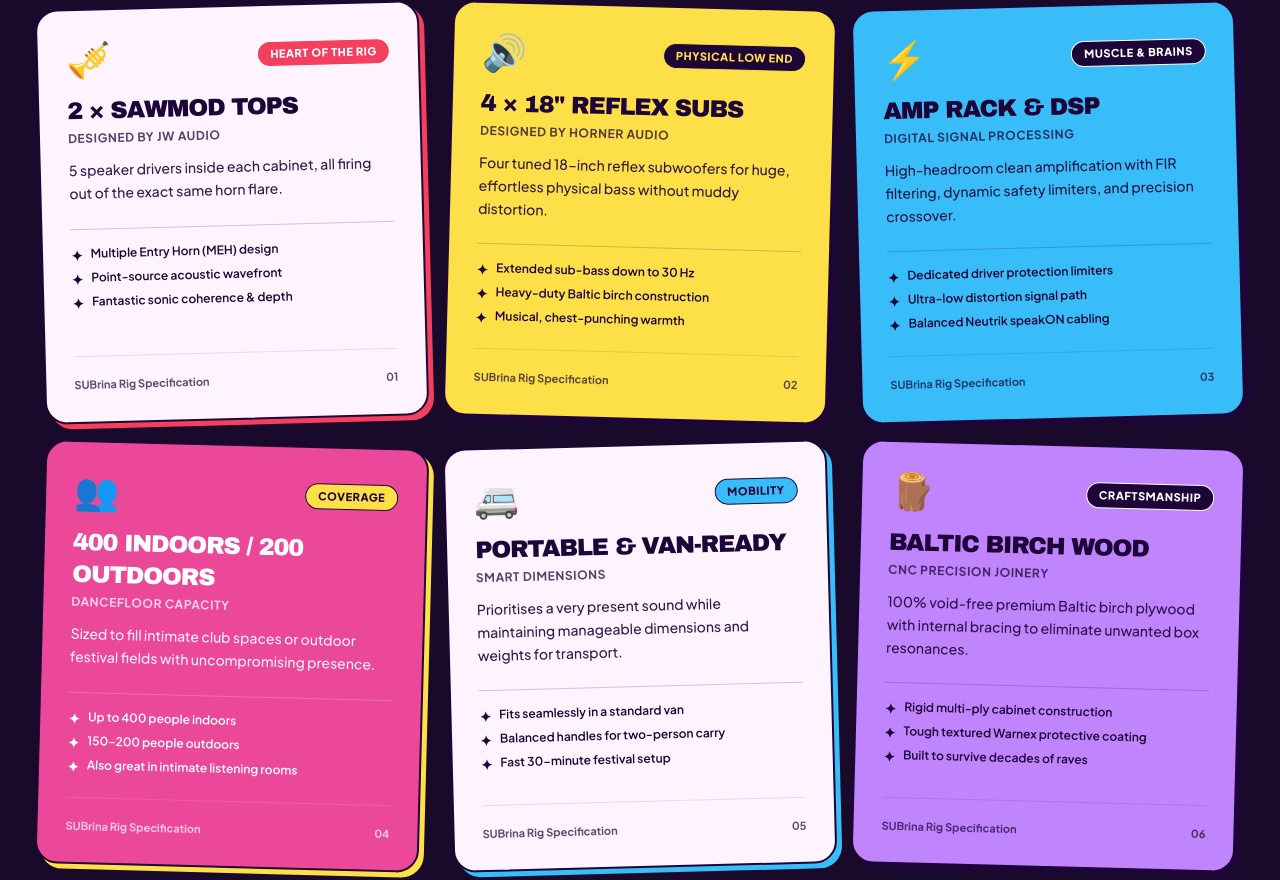
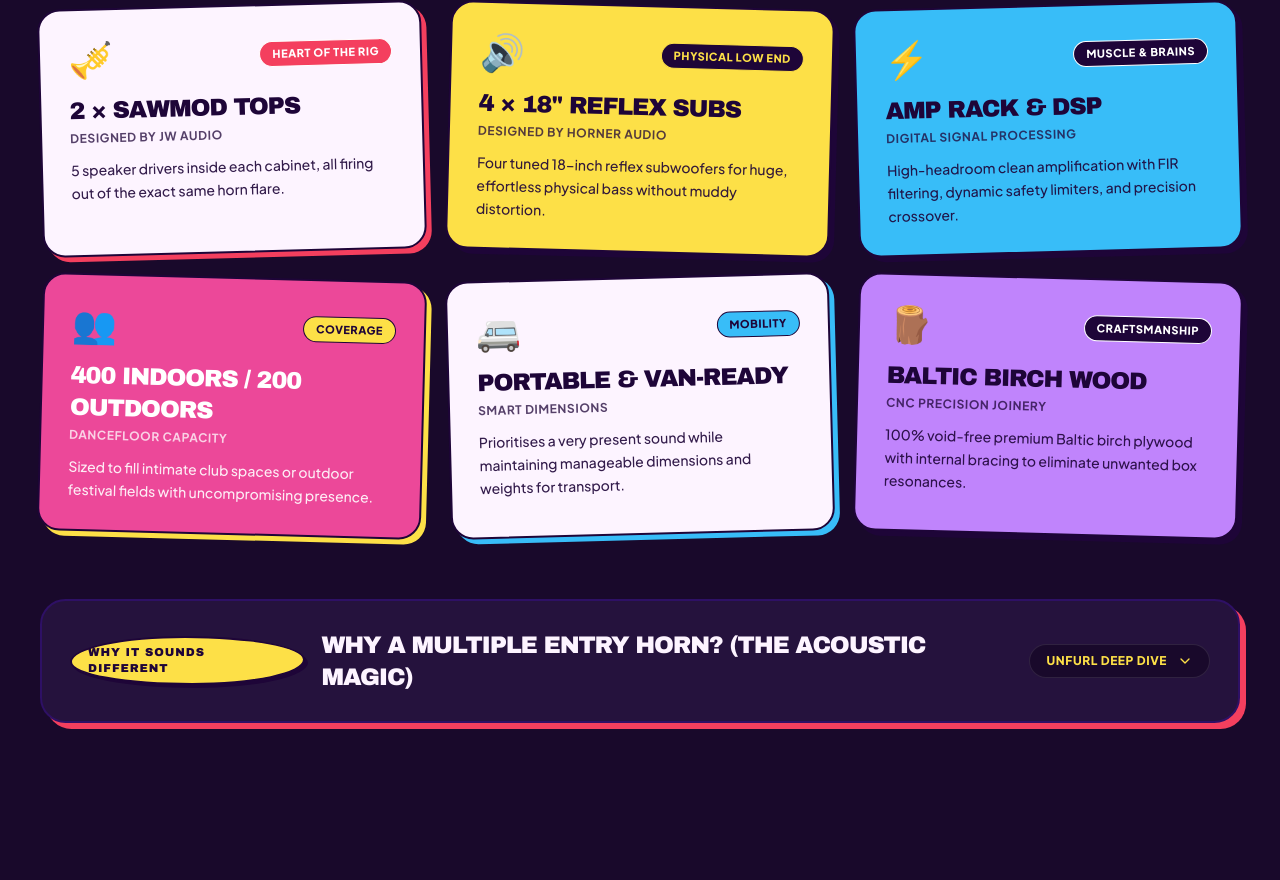
Before and after one commit to ayodrab/SUBrina, a React (Vite) app: page / in a window 1280 px wide. Shown: the part 2357-3237 px from the top of the page. Built offline with nearby package versions, Linux system fonts and the light colour scheme.

Commit message:
refactor: simplify soundsystem components and set base path
Remove redundant detail points from sound system configuration and update Vite base path to ensure correct asset loading.

```diff
--- a/src/components/TheSoundSystem.tsx
+++ b/src/components/TheSoundSystem.tsx
@@ -11,11 +11,6 @@
       title: '2 × SAWMOD Tops',
       designer: 'Designed by JW Audio',
       summary: '5 speaker drivers inside each cabinet, all firing out of the exact same horn flare.',
-      points: [
-        'Multiple Entry Horn (MEH) design',
-        'Point-source acoustic wavefront',
-        'Fantastic sonic coherence & depth',
-      ],
       bg: 'bg-[#fdf4ff] text-[#1e0538]',
       tilt: 'tilt-left',
       accentColor: 'border-[#1e0538] shadow-[5px_5px_0_#f43f5e]',
@@ -27,11 +22,6 @@
       title: '4 × 18" Reflex Subs',
       designer: 'Designed by Horner Audio',
       summary: 'Four tuned 18-inch reflex subwoofers for huge, effortless physical bass without muddy distortion.',
-      points: [
-        'Extended sub-bass down to 30 Hz',
-        'Heavy-duty Baltic birch construction',
-        'Musical, chest-punching warmth',
-      ],
       bg: 'bg-[#fde047] text-[#1e0538]',
       tilt: 'tilt-right',
       accentColor: 'border-[#1e0538] shadow-[5px_5px_0_#1e0538]',
@@ -43,11 +33,6 @@
       title: 'Amp Rack & DSP',
       designer: 'Digital Signal Processing',
       summary: 'High-headroom clean amplification with FIR filtering, dynamic safety limiters, and precision crossover.',
-      points: [
-        'Dedicated driver protection limiters',
-        'Ultra-low distortion signal path',
-        'Balanced Neutrik speakON cabling',
-      ],
       bg: 'bg-[#38bdf8] text-[#1e0538]',
       tilt: 'tilt-left',
       accentColor: 'border-[#1e0538] shadow-[5px_5px_0_#1e0538]',
@@ -59,11 +44,6 @@
       title: '400 Indoors / 200 Outdoors',
       designer: 'Dancefloor Capacity',
       summary: 'Sized to fill intimate club spaces or outdoor festival fields with uncompromising presence.',
-      points: [
-        'Up to 400 people indoors',
-        '150–200 people outdoors',
-        'Also great in intimate listening rooms',
-      ],
       bg: 'bg-[#ec4899] text-white',
       tilt: 'tilt-right',
       accentColor: 'border-[#1e0538] shadow-[5px_5px_0_#fde047]',
@@ -75,11 +55,6 @@
       title: 'Portable & Van-Ready',
       designer: 'Smart Dimensions',
       summary: 'Prioritises a very present sound while maintaining manageable dimensions and weights for transport.',
-      points: [
-        'Fits seamlessly in a standard van',
-        'Balanced handles for two-person carry',
-        'Fast 30-minute festival setup',
-      ],
       bg: 'bg-[#fdf4ff] text-[#1e0538]',
       tilt: 'tilt-left',
       accentColor: 'border-[#1e0538] shadow-[5px_5px_0_#38bdf8]',
@@ -91,11 +66,6 @@
       title: 'Baltic Birch Wood',
       designer: 'CNC Precision Joinery',
       summary: '100% void-free premium Baltic birch plywood with internal bracing to eliminate unwanted box resonances.',
-      points: [
-        'Rigid multi-ply cabinet construction',
-        'Tough textured Warnex protective coating',
-        'Built to survive decades of raves',
-      ],
       bg: 'bg-[#c084fc] text-[#1e0538]',
       tilt: 'tilt-right',
       accentColor: 'border-[#1e0538] shadow-[5px_5px_0_#1e0538]',
@@ -152,24 +122,9 @@
                   {c.designer}
                 </div>
 
-                <p className="text-xs sm:text-sm font-medium leading-relaxed mb-6 opacity-90">
+                <p className="text-xs sm:text-sm font-medium leading-relaxed opacity-90">
                   {c.summary}
                 </p>
-
-                {/* Bullet Points */}
-                <ul className="space-y-2 pt-4 border-t border-current/20">
-                  {c.points.map((pt, pIdx) => (
-                    <li key={pIdx} className="flex items-start gap-2 text-xs font-semibold">
-                      <span className="text-sm font-black leading-none mt-0.5">✦</span>
-                      <span>{pt}</span>
-                    </li>
-                  ))}
-                </ul>
-              </div>
-
-              <div className="pt-5 mt-6 border-t border-current/15 flex items-center justify-between text-[11px] font-bold opacity-70">
-                <span>SUBrina Rig Specification</span>
-                <span>0{idx + 1}</span>
               </div>
             </div>
           ))}
--- a/vite.config.ts
+++ b/vite.config.ts
@@ -5,6 +5,7 @@
 
 export default defineConfig(() => {
   return {
+    base: './',
     plugins: [react(), tailwindcss()],
     resolve: {
       alias: {
```
